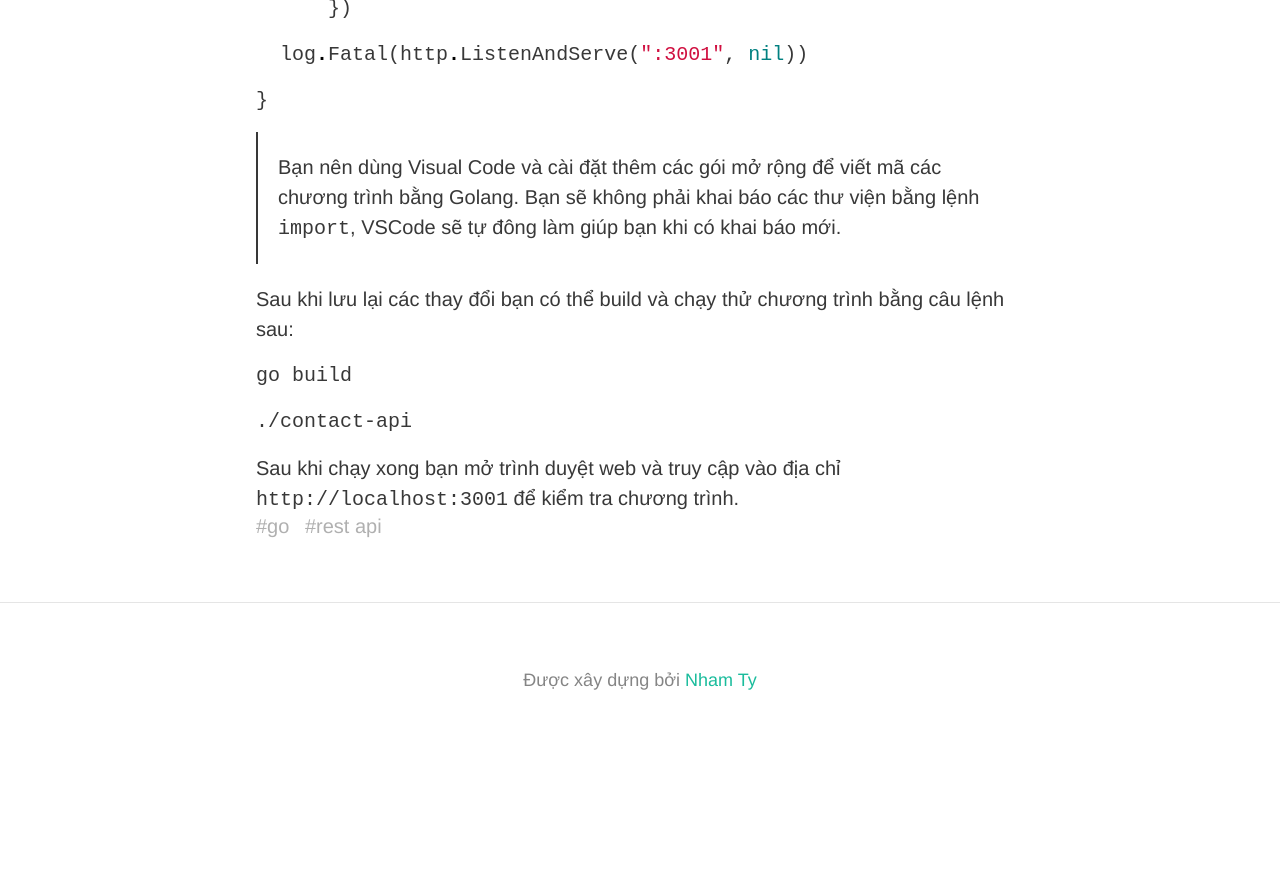
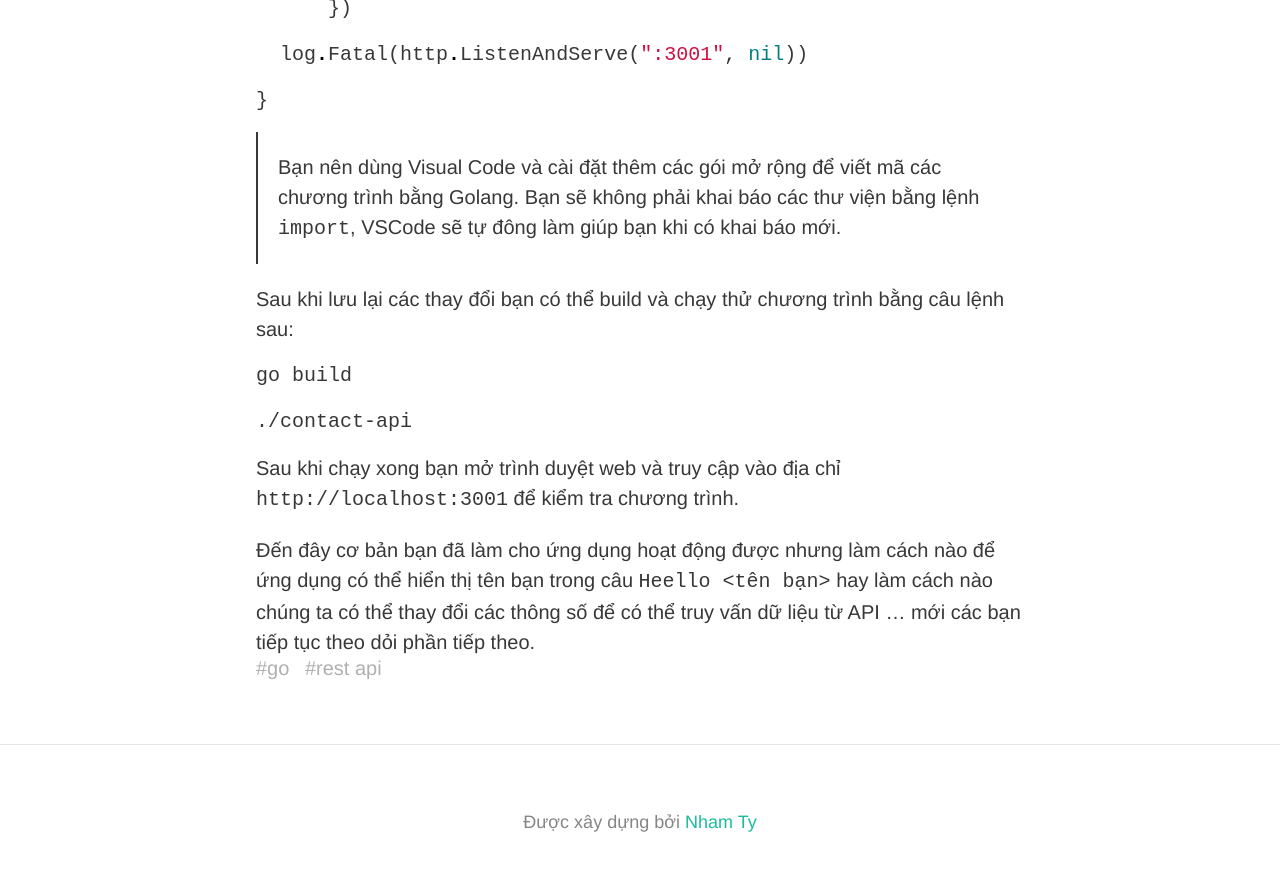
Before and after one commit to nghecode/nghecode.github.io, a Jekyll site: the page built from _posts/2018-05-24-create-rest-api-in-go.markdown, in a window 1280 px wide and 900 px high, scrolled down 1844 px. Shown: the top 871 px of the window. Built offline with Jekyll 4.4.1, drawn with Linux system fonts in a browser that asks for light colours; nearby versions of some CDN libraries; some web fonts are replaced; before the commit the page ends 2602 px from its top, so only the background shows below that.

Commit message:
add ending note to second post

````diff
--- a/_posts/2018-05-24-create-rest-api-in-go.markdown
+++ b/_posts/2018-05-24-create-rest-api-in-go.markdown
@@ -72,3 +72,5 @@ go build
 ./contact-api
 ```
 Sau khi chạy xong bạn mở trình duyệt web và truy cập vào địa chỉ `http://localhost:3001` để kiểm tra chương trình.
+
+Đến đây cơ bản bạn đã làm cho ứng dụng hoạt động được nhưng làm cách nào để ứng dụng có thể hiển thị tên bạn trong câu `Heello <tên bạn>` hay làm cách nào chúng ta có thể thay đổi các thông số để có thể truy vấn dữ liệu từ API ... mới các bạn tiếp tục theo dỏi phần tiếp theo.
````
